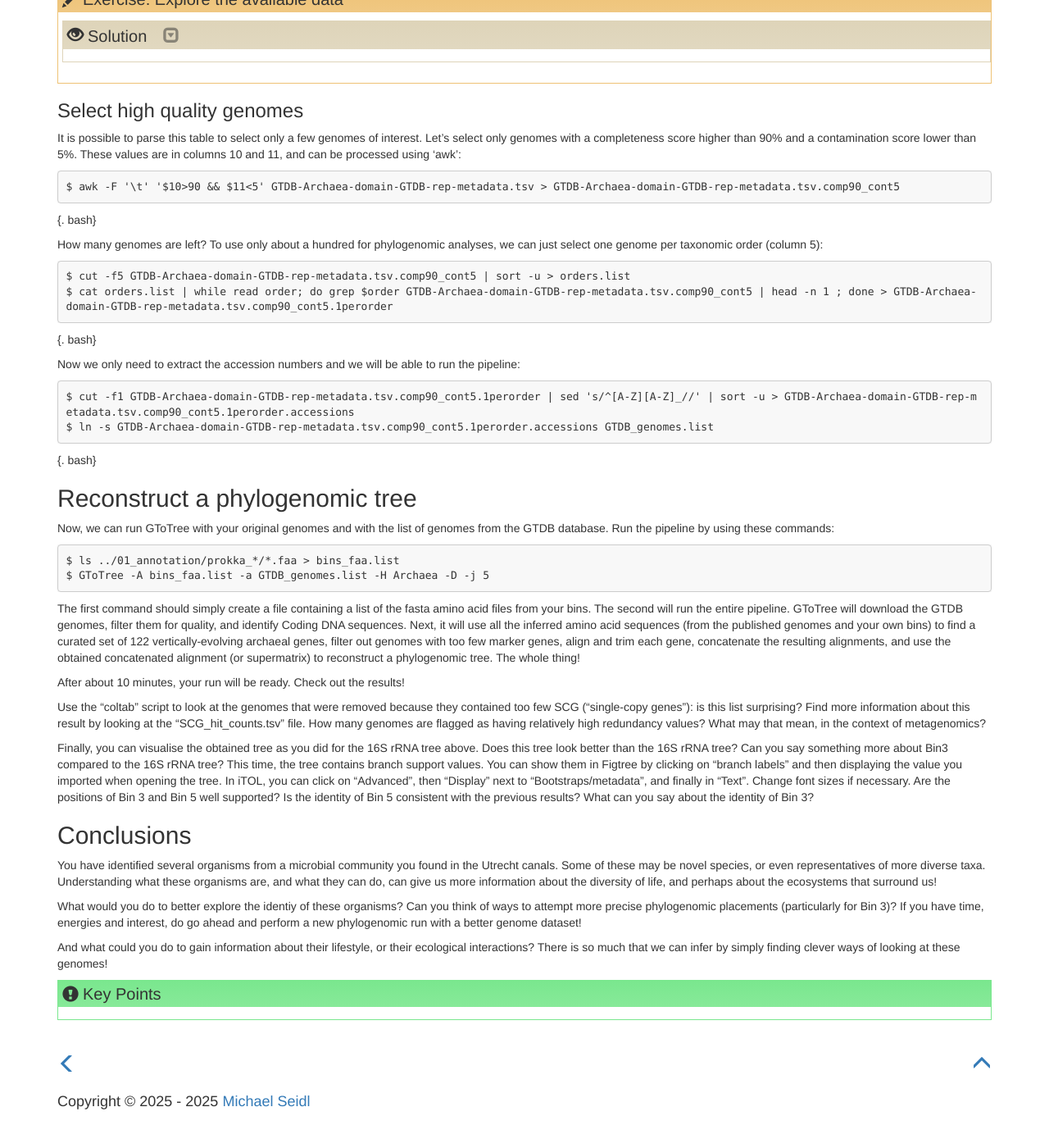
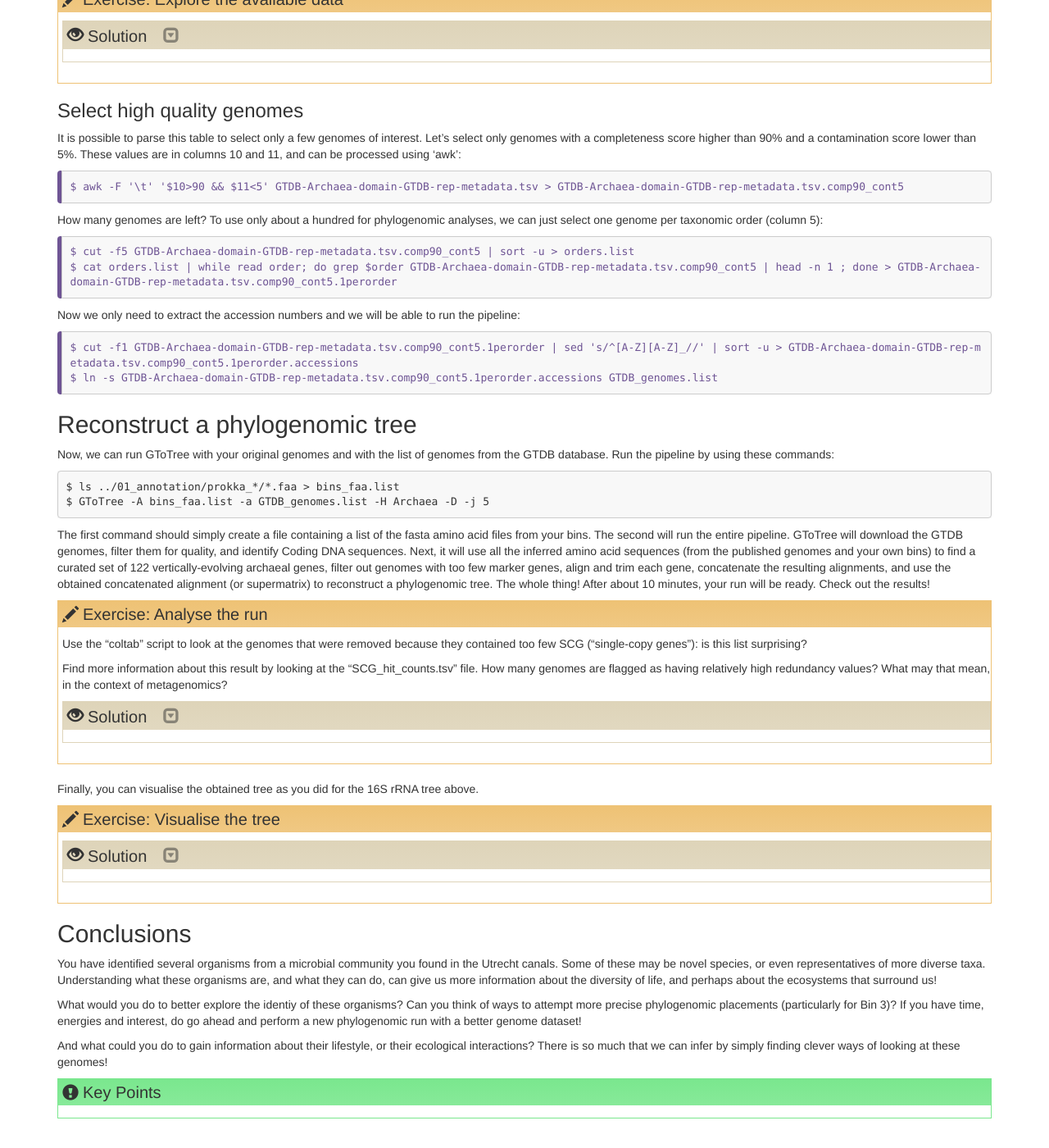
Before and after one commit to TeamMGE/GenomeBioinformaticsCourse, a Jekyll site: the page built from _episodes/23-COOII.md, in a window 1280 px wide and 1400 px high, scrolled down 705 px. Shown: the whole window at 82% size. Built offline with Jekyll 4.4.1, drawn with Linux system fonts in a browser that asks for light colours; before the commit the page ends 2068 px from its top, so only the background shows below that.

Commit message:
Update 23-COOII.md

```diff
--- a/_episodes/23-COOII.md
+++ b/_episodes/23-COOII.md
@@ -62,21 +62,21 @@ score higher than 90% and a contamination score lower than 5%. These values are
 ~~~
 $ awk -F '\t' '$10>90 && $11<5' GTDB-Archaea-domain-GTDB-rep-metadata.tsv > GTDB-Archaea-domain-GTDB-rep-metadata.tsv.comp90_cont5
 ~~~
-{. bash}
+{: .bash}
 
 How many genomes are left? To use only about a hundred for phylogenomic analyses, we can just select one genome per taxonomic order (column 5):
 ~~~
 $ cut -f5 GTDB-Archaea-domain-GTDB-rep-metadata.tsv.comp90_cont5 | sort -u > orders.list
 $ cat orders.list | while read order; do grep $order GTDB-Archaea-domain-GTDB-rep-metadata.tsv.comp90_cont5 | head -n 1 ; done > GTDB-Archaea-domain-GTDB-rep-metadata.tsv.comp90_cont5.1perorder
 ~~~
-{. bash}
+{: .bash}
 
 Now we only need to extract the accession numbers and we will be able to run the pipeline:
 ~~~
 $ cut -f1 GTDB-Archaea-domain-GTDB-rep-metadata.tsv.comp90_cont5.1perorder | sed 's/^[A-Z][A-Z]_//' | sort -u > GTDB-Archaea-domain-GTDB-rep-metadata.tsv.comp90_cont5.1perorder.accessions
 $ ln -s GTDB-Archaea-domain-GTDB-rep-metadata.tsv.comp90_cont5.1perorder.accessions GTDB_genomes.list
 ~~~
-{. bash}
+{: .bash}
 
 
 ## Reconstruct a phylogenomic tree
@@ -93,20 +93,39 @@ The second will run the entire pipeline. GToTree will download the GTDB genomes,
 Coding DNA sequences. Next, it will use all the inferred amino acid sequences (from the published genomes and your own bins)
 to find a curated set of 122 vertically-evolving archaeal genes, filter out genomes with too few marker genes, align and trim
 each gene, concatenate the resulting alignments, and use the obtained concatenated alignment (or supermatrix) to reconstruct
-a phylogenomic tree. The whole thing!
+a phylogenomic tree. The whole thing! After about 10 minutes, your run will be ready. Check out the results!
 
-After about 10 minutes, your run will be ready. Check out the results!
 
-Use the “coltab” script to look at the genomes that were removed because they contained too few SCG (“single-copy genes”): is this
-list surprising? Find more information about this result by looking at the “SCG_hit_counts.tsv” file. How many genomes are flagged
+> ## Exercise: Analyse the run
+> Use the “coltab” script to look at the genomes that were removed because they contained too few SCG (“single-copy genes”): is this
+list surprising?
+>
+> Find more information about this result by looking at the “SCG_hit_counts.tsv” file. How many genomes are flagged
 as having relatively high redundancy values? What may that mean, in the context of metagenomics?
+>
+>> ## Solution
+>>
+>>
+> {: .solution}
+{: .challenge}
 
-Finally, you can visualise the obtained tree as you did for the 16S rRNA tree above. Does this tree look better than the 16S rRNA tree?
-Can you say something more about Bin3 compared to the 16S rRNA tree? This time, the tree contains branch support values. You can show
+
+Finally, you can visualise the obtained tree as you did for the 16S rRNA tree above.
+
+
+> ## Exercise: Visualise the tree
+>> - Does this tree look better than the 16S rRNA tree?
+>> - Can you say something more about Bin3 compared to the 16S rRNA tree? This time, the tree contains branch support values. You can show
 them in Figtree by clicking on “branch labels” and then displaying the value you imported when opening the tree. In iTOL, you can click
-on “Advanced”, then “Display” next to “Bootstraps/metadata”, and finally in “Text”. Change font sizes if necessary. Are the positions of
-Bin 3 and Bin 5 well supported? Is the identity of Bin 5 consistent with the previous results? What can you say about the identity of Bin 3?
-
+on “Advanced”, then “Display” next to “Bootstraps/metadata”, and finally in “Text”. Change font sizes if necessary.
+>> - Are the positions of Bin 3 and Bin 5 well supported?
+>> - Is the identity of Bin 5 consistent with the previous results?
+>> - What can you say about the identity of Bin 3?
+>>
+>> ## Solution
+>>
+> {: .solution}
+{: .challenge}
 
 ## Conclusions
 
```
